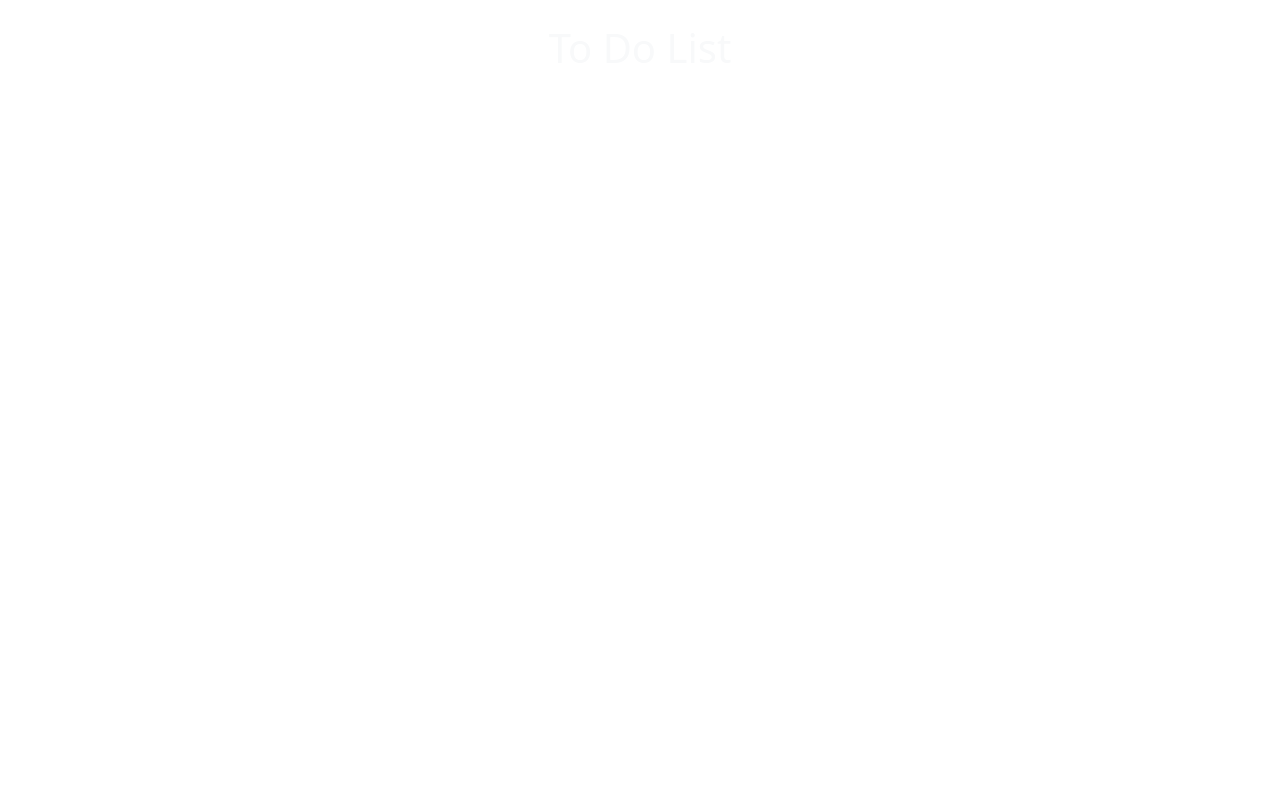
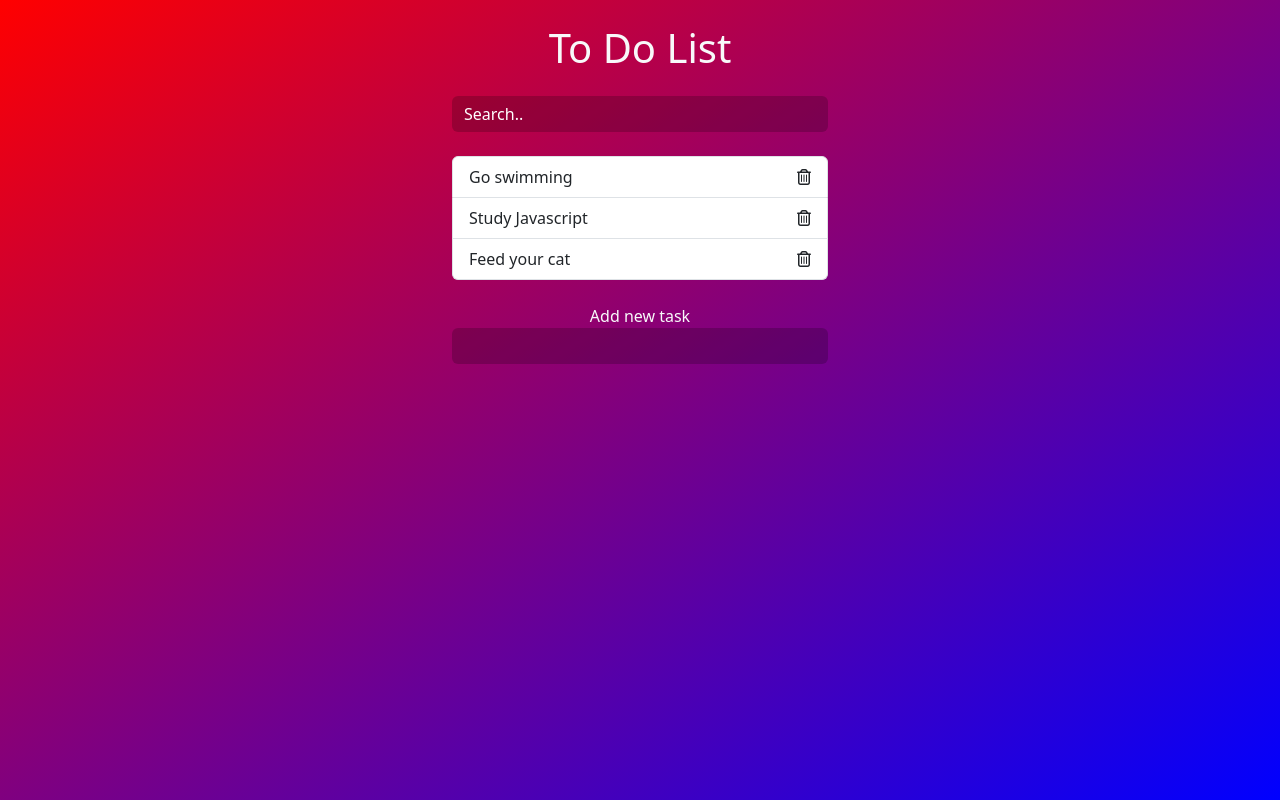
Before and after one commit to ecemgo/todolist-js, a plain HTML site: page index.html in a window 1280 px wide. Drawn offline with Linux system fonts and the light colour scheme.

Commit message:
html was updated and css file was added

```diff
--- a/css/style.css
+++ b/css/style.css
@@ -0,0 +1,43 @@
+html{
+    height: 100%;
+}
+
+body{
+    /* background-image: linear-gradient(to bottom right, #80FFDB, #5390D9); */
+    width: 100%;
+    -webkit-background-size: cover;
+    -moz-background-size: cover;
+    -o-background-size: cover;
+    background-size: cover;
+    background-repeat: no-repeat;
+    background: white;
+    background-repeat:no-repeat;
+    background: -webkit-linear-gradient( to left top, blue, red);
+    background: -moz-linear-gradient( to left top, blue, red);
+    background: -ms-linear-gradient( to left top, blue, red);
+    background: -o-linear-gradient( to left top, blue, red);
+    background: linear-gradient( to left top, blue, red);
+}
+
+::placeholder{
+    color: #fff !important;
+}
+
+.container{
+    max-width: 400px;
+}
+
+input[type=text], input[type=text]:focus{
+    color: #fff;
+    border:none;
+    background: rgb(0, 0, 0, 0.2);
+    max-width: 400px;
+}
+
+.todos li{
+    background: white;
+}
+
+.delete{
+    cursor: pointer;
+}
--- a/index.html
+++ b/index.html
@@ -13,10 +13,36 @@
     <div class="container">
         <header class="text-center text-light my-4">
             <h1 class="mb-4">To Do List</h1>
+            <form class="search">
+                <input class="form-control" type="text" name="search" placeholder="Search..">
+            </form>
+        </header>
 
-        </header>
+        <ul class="list-group text-light todos">
+            <li class="list-group-item d-flex justify-content-between align-items-center">
+                <span>Go swimming</span>
+                <i class="fa-regular fa-trash-can delete"></i>
+            </li>
+            <li class="list-group-item d-flex justify-content-between align-items-center">
+                <span>Study Javascript</span>
+                <i class="fa-regular fa-trash-can delete"></i>
+            </li>
+            <li class="list-group-item d-flex justify-content-between align-items-center">
+                <span>Feed your cat</span>
+                <i class="fa-regular fa-trash-can delete"></i>
+            </li>
+        </ul>
+
+        <form class="text-center my-4 add">
+            <label class="text-light">Add new task</label>
+            <input class="form-control m-auto" type="text" name="add">
+
+        </form>
 
     </div>
 
+
+    <script src="https://kit.fontawesome.com/cffa8e445a.js" crossorigin="anonymous"></script>
+    <script src="js/main.js"></script>
 </body>
 </html>
```
Also changed, not shown: js/main.js (added).
